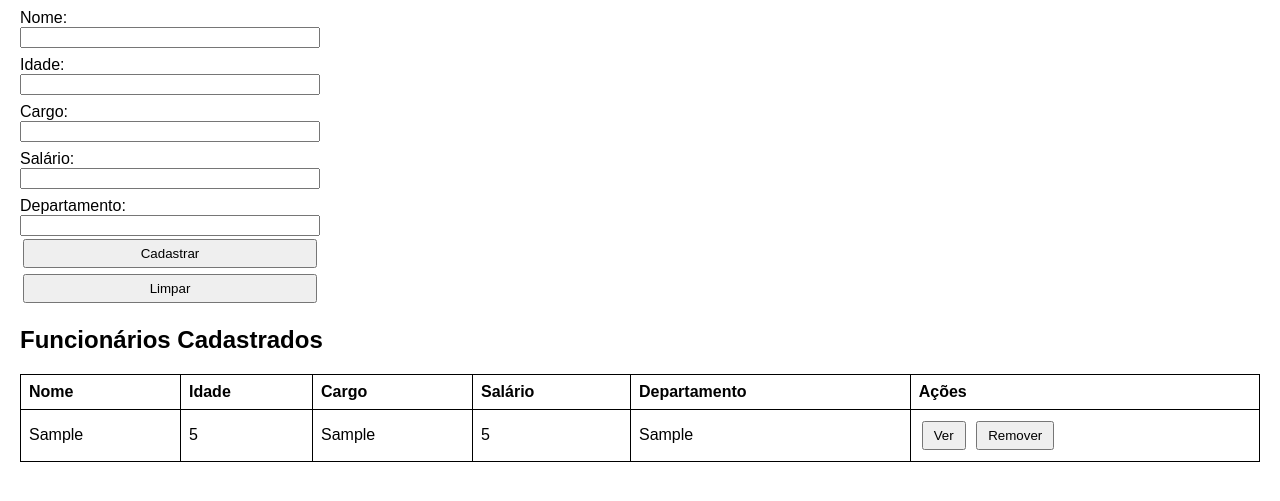
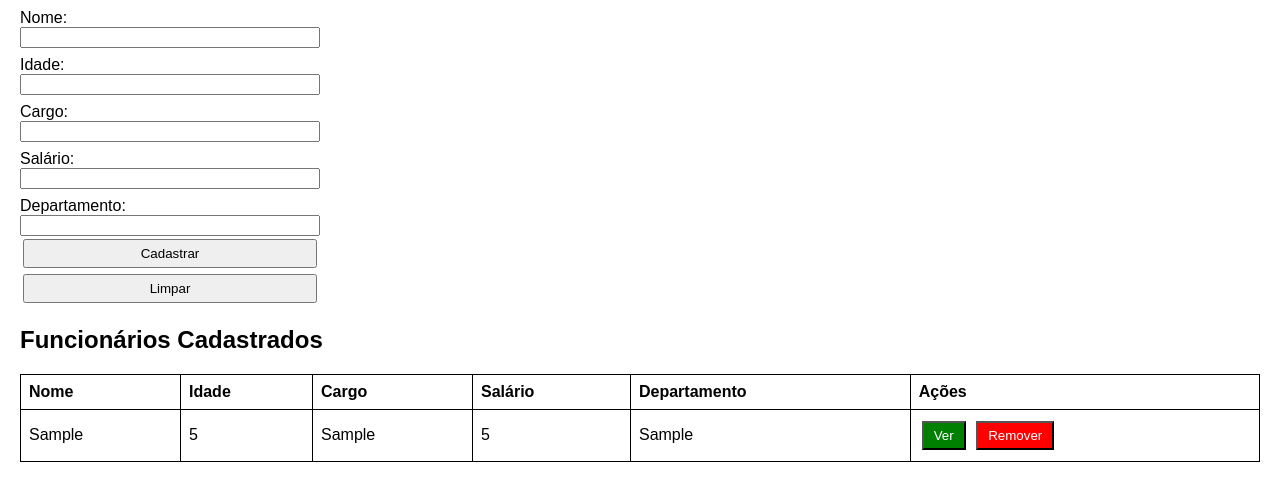
Before and after one commit to herbertbrgs1-cyber/Atividades_UC7, a plain HTML site: page USO DO LOCALSTORAGE/index.html in a window 1280 px wide. Both pictures are taken after typing "Sample", "5", "Sample", "5", "Sample" into the empty fields and a click on the button "Cadastrar". Shown: the part 79-580 px from the top of the page. Drawn offline with Linux system fonts and the light colour scheme.

Commit message:
Cadastro de funcionário

```diff
--- a/USO DO LOCALSTORAGE/scripts.js
+++ b/USO DO LOCALSTORAGE/scripts.js
@@ -33,8 +33,8 @@ function carregarFuncionarios() {
       <td>${f.salario}</td>
       <td>${f.departamento}</td>
       <td>
-        <button onclick="mostrarFuncionario(${index})">Ver</button>
-        <button onclick="removerFuncionario(${index})">Remover</button>
+        <button class="ver-btn" onclick="verFuncionario(${index})">Ver</button>
+        <button class="remover-btn" onclick="removerFuncionario(${index})">Remover</button>
       </td>
     `;
 
--- a/USO DO LOCALSTORAGE/styles.css
+++ b/USO DO LOCALSTORAGE/styles.css
@@ -30,4 +30,15 @@ button {
   margin: 3px;
   padding: 5px 10px;
   cursor: pointer;
+
 }
+
+.remover-btn {
+  background-color: red;
+  color: white;
+}
+
+.ver-btn {
+  background-color: green;
+  color: white;
+}
```
